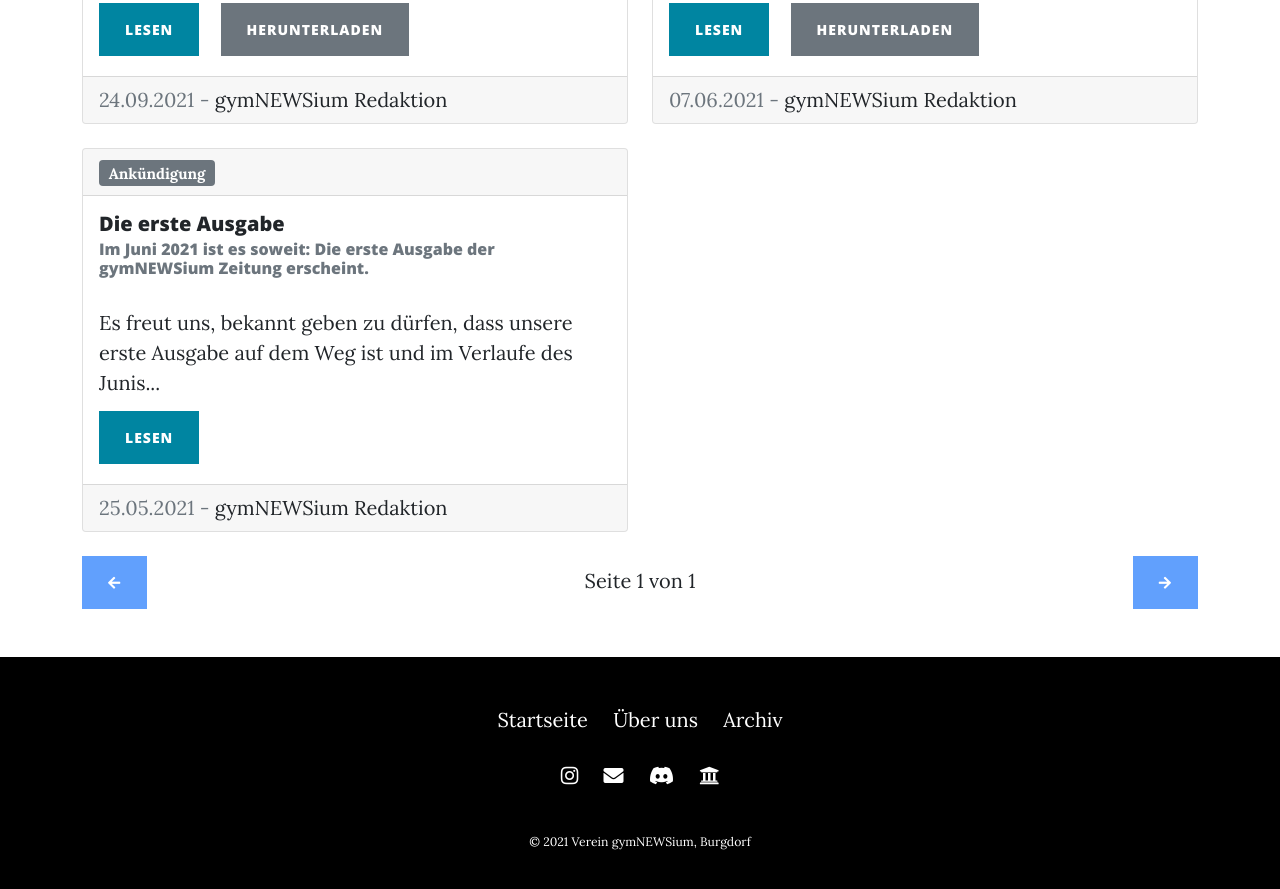
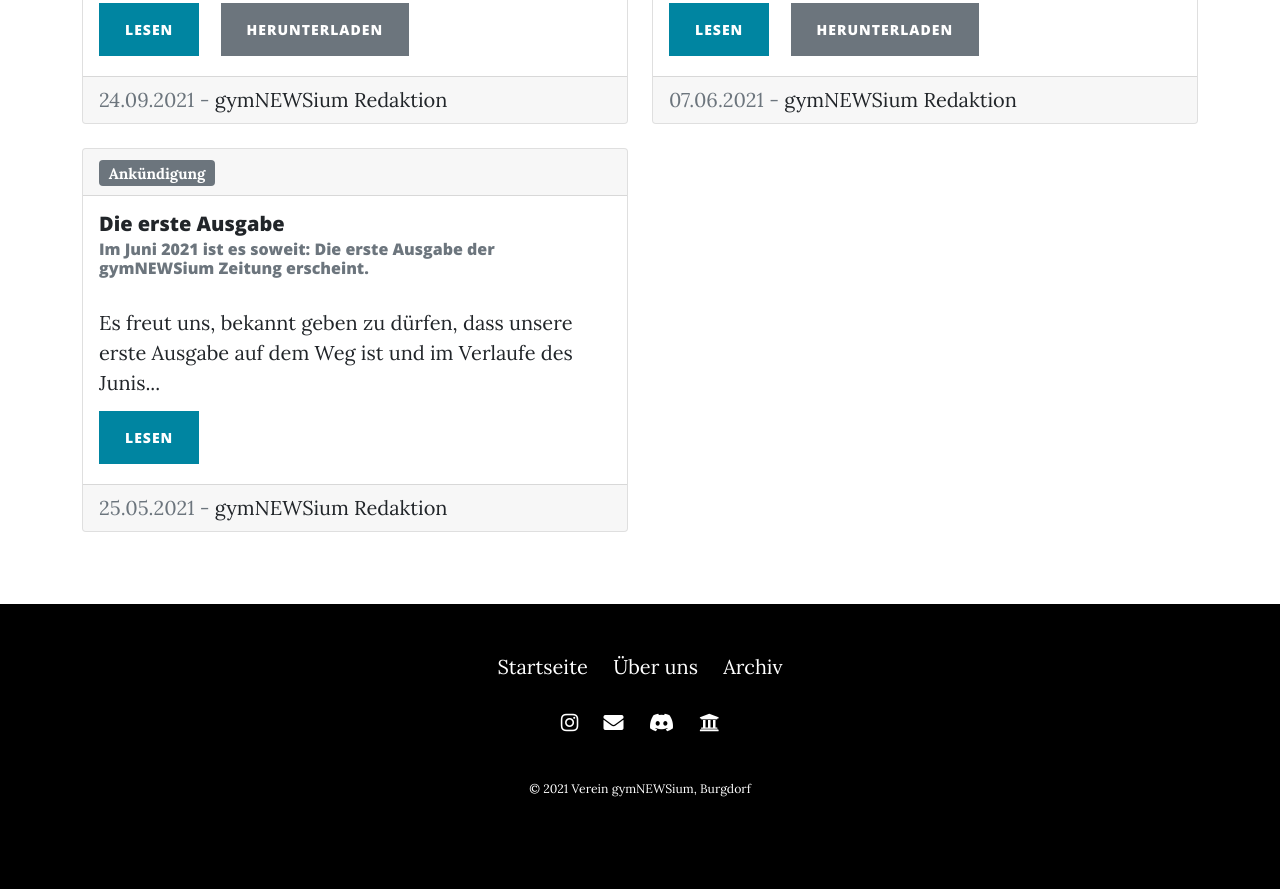
Before and after one commit to gymnewsium/gymnewsium.github.io, a Jekyll site: the page built from pages/archiv.html, in a window 1280 px wide and 900 px high, scrolled down 820 px. Shown: the top 889 px of the window. Built offline with Jekyll 4.4.1, drawn with Linux system fonts in a browser that asks for light colours; nearby versions of some CDN libraries; the list of posts is cut into pages by our own code; after the commit the page ends 1667 px from its top, so only the background shows below that.

```diff
--- a/_config.yml
+++ b/_config.yml
@@ -1,10 +1,10 @@
 theme: jekyll-theme-slate
 permalink: /:categories/:title
 url: https://gymnewsium.ch
-paginate: 10
-paginate_path: "/archiv/page:num/"
+# paginate: 10
+# paginate_path: "/archiv/page:num/"
 plugins:
-  - jekyll-paginate
+  # - jekyll-paginate
   - jekyll-last-modified
 page_excerpts: true
 exclude: [vendor, README.md, README-gh-pages.md, LICENSE, Gemfile, Gemfile.lock]
--- a/_layouts/base.html
+++ b/_layouts/base.html
@@ -47,7 +47,7 @@
                 <div class="collapse navbar-collapse" id="navbarResponsive">
                     <ul class="navbar-nav ms-auto">
                         <li class="nav-item"><a class="nav-link" href="/">Startseite</a></li>
-                        <li class="nav-item"><a class="nav-link" href="/about">Über uns</a></li>
+                        <li class="nav-item"><a class="nav-link" href="/about/">Über uns</a></li>
                         <li class="nav-item"><a class="nav-link" href="/articles/">Artikel</a></li>
                         <li class="nav-item"><a class="nav-link" href="/releases/">Ausgaben</a></li>
                     </ul>
@@ -64,7 +64,7 @@
                                 <a href="/">Startseite</a>
                             </li>
                             <li>
-                                <a href="/about">Über uns</a>
+                                <a href="/about/">Über uns</a>
                             </li>
                             <li>
                                 <a href="/archiv/">Archiv</a>
--- a/pages/about.html
+++ b/pages/about.html
@@ -1,5 +1,5 @@
 ---
-permalink: /about
+permalink: /about/
 layout: default
 header_image: about.jpg
 title: Über uns
--- a/archiv/index.html
+++ b/pages/archiv.html
@@ -6,8 +7,9 @@ description: Alle veröffentlichten Beiträge
 ---
 
 <br class="mb-1">
-{% include postlist.html posts=paginator.posts %}
-<div class="container">
+{% include postlist.html posts=site.posts %}
+
+{%- comment -%} <div class="container">
     <div class="clearfix">
         <div id="paginator" class="btn-group d-flex" role="group">
             {% if paginator.previous_page %}
@@ -33,4 +35,4 @@ description: Alle veröffentlichten Beiträge
             {% endif %}
         </div>
     </div>
-</div>
+</div> {%- endcomment -%}
--- a/pages/home.html
+++ b/pages/home.html
@@ -29,7 +29,7 @@ meta_description: |
 <div class="container">
     <h2>Willkommen</h2>
     <p>
-        Willkommen auf der gymNEWSium-Webseite! Wir sind ein kleines <a href="/about">Team</a>, welches aus Schüler*innen des Gymnasiums Burgdorf (Schweiz) besteht.
+        Willkommen auf der gymNEWSium-Webseite! Wir sind ein kleines <a href="/about/">Team</a>, welches aus Schüler*innen des Gymnasiums Burgdorf (Schweiz) besteht.
         Wir produzieren ungefähr monatlich eine Zeitschrift mit aktuellen politischen Themen, geschichtlichen Fakten, zeitvertreibenden Rätseln und vielem mehr.
         Wir wünschen viel Spass beim Lesen!
     </p>
```
Also changed, not shown: other parts of pages/archiv.html (+1 -0 lines).
